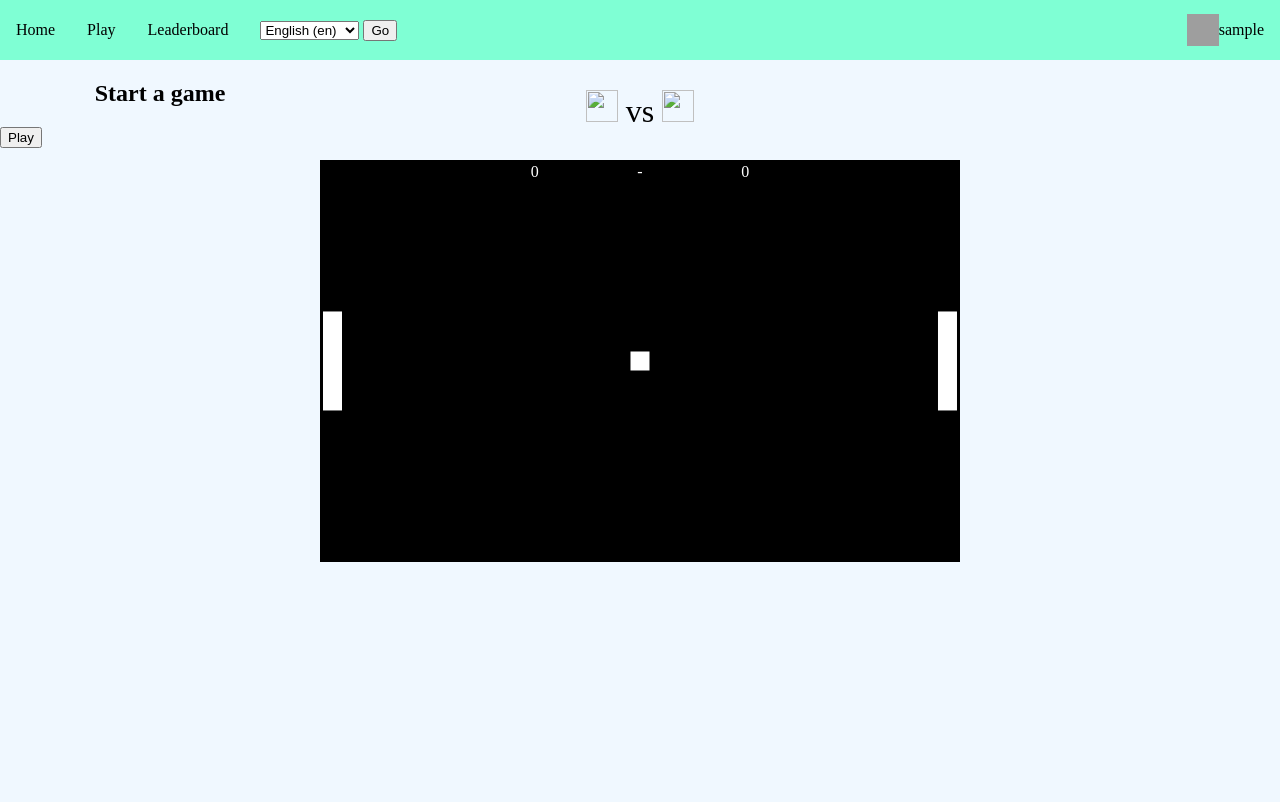
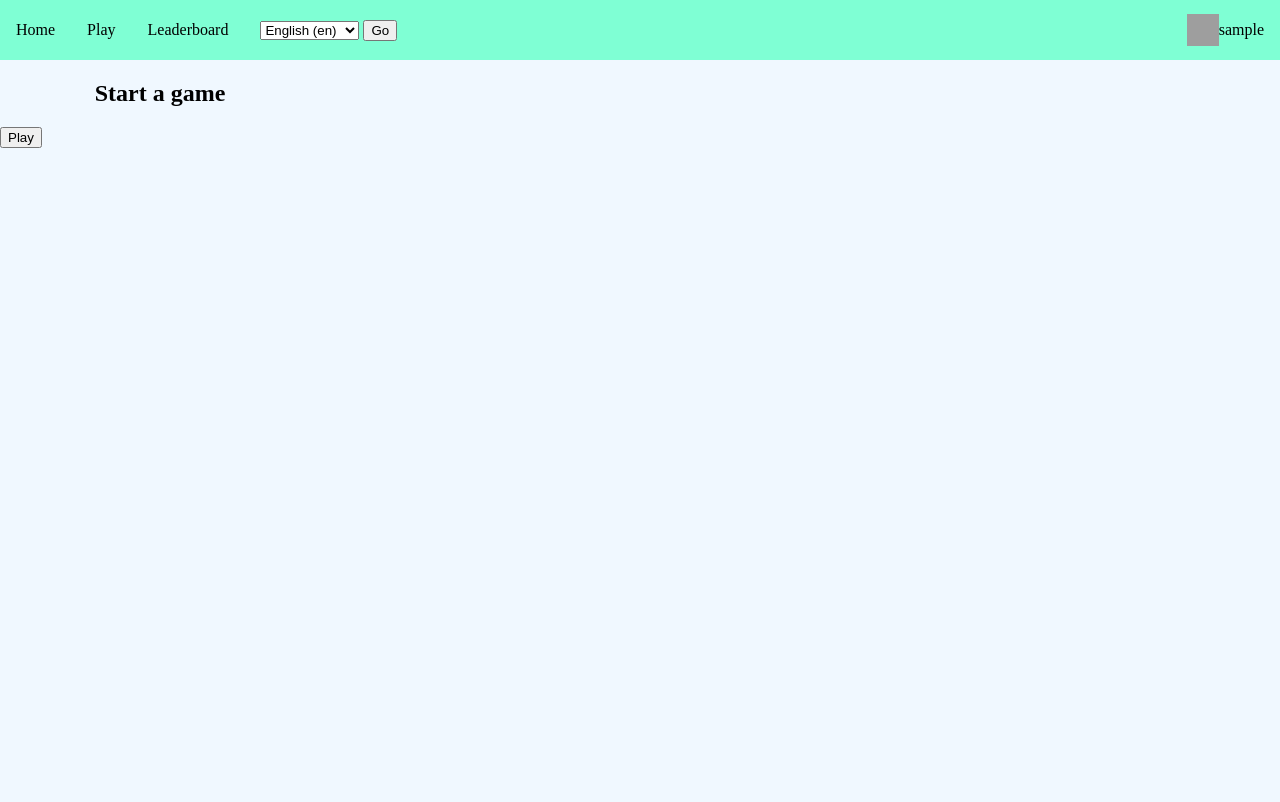
Before and after one commit to yfoucade/ft_transcendence, a Django app: page /online-game/ in a window 1280 px wide. Shown: the top 802 px of the page. After the commit the page ends 148 px from the top, so only its background shows below. Run offline with Django 4.2, Linux system fonts and the light colour scheme; the visitor is signed in with stand-in values (Sample User, id 1); data comes from the database, SQL or seed files in the repository; grey boxes are pictures that could not be loaded.

Commit message:
hide game elements on page load

```diff
--- a/app/src/transcendence/templates/transcendence/pong/online_game/online_game.html
+++ b/app/src/transcendence/templates/transcendence/pong/online_game/online_game.html
@@ -15,7 +15,7 @@
         </div>
     </div>
 
-    <div id="game-elements" class="shown">
+    <div id="game-elements" class="hidden">
         <div id="players-names" class="">
             <span id="player1">
                 <span id="player1-name"></span>
```
